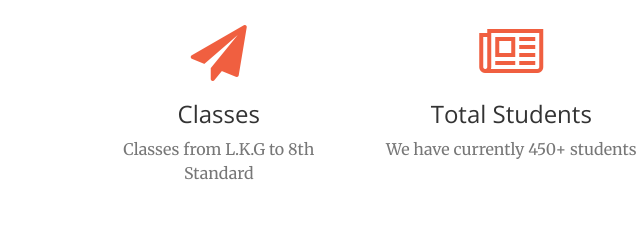
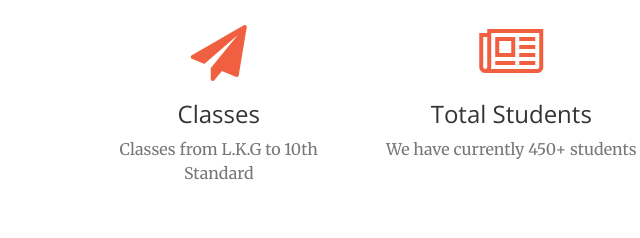
Before and after one commit to gyanbaboo/BharatInternationalSchool, a plain HTML site: page index.html in a window 1280 px wide. Shown: the part 1660-1898 px from the top of the page, 275-915 px from the left. Drawn offline with nearby package versions, Linux system fonts and the light colour scheme.

Commit message:
changing 8th to 10th

```diff
--- a/index.html
+++ b/index.html
@@ -127,7 +127,7 @@
                     <div class="service-box">
                         <i class="fa fa-4x fa-paper-plane text-primary sr-icons"></i>
                         <h3>Classes</h3>
-                        <p class="text-muted">Classes from L.K.G to 8th Standard</p>
+                        <p class="text-muted">Classes from L.K.G to 10th Standard</p>
                     </div>
                 </div>
                 <div class="col-lg-3 col-md-6 text-center">
```
